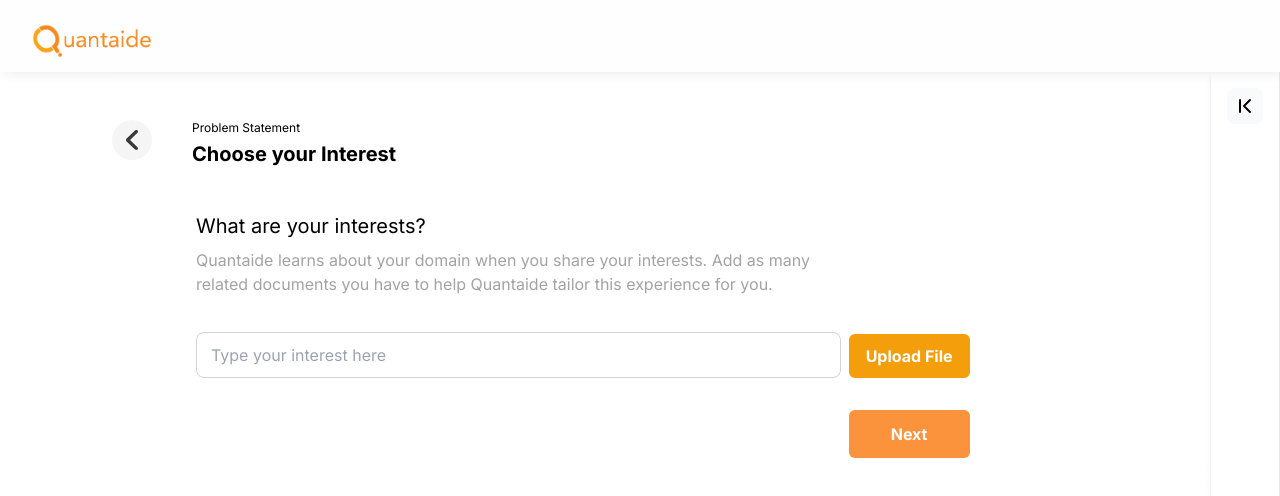
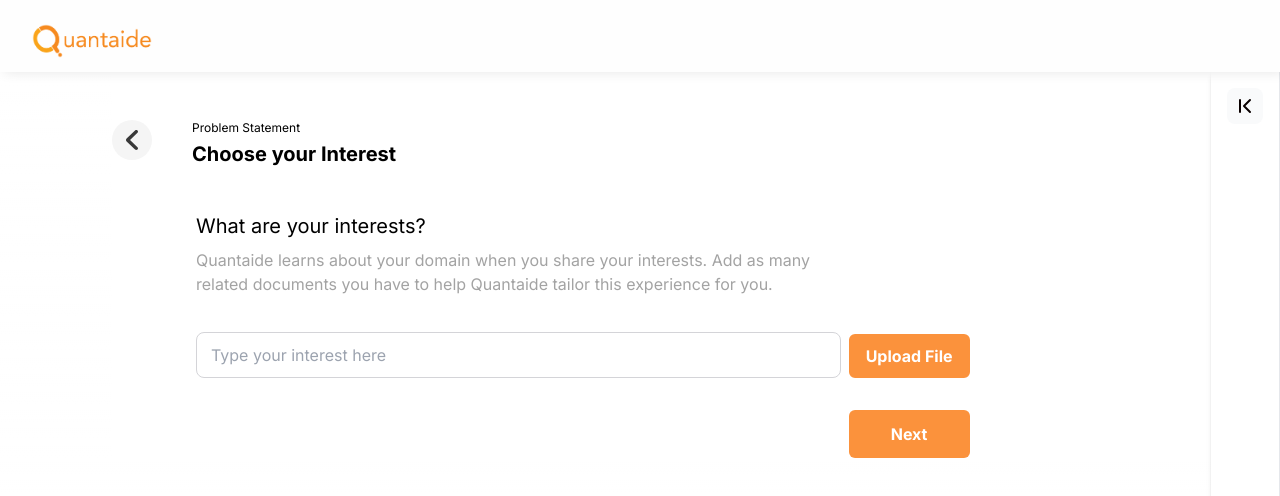
Before and after one commit to M-Chirag/quantaide-web-app, a Next.js app: page /module1/stage1 in a window 1280 px wide. Shown: the top 496 px of the page. Built offline with nearby package versions, Linux system fonts and the light colour scheme.

Commit message:
upload button color change

```diff
--- a/src/app/module1/FileUploader.tsx
+++ b/src/app/module1/FileUploader.tsx
@@ -9,7 +9,9 @@ const FileUploader: React.FC<FileUploaderProps> = ({ onFileNameChange }) => {
   const [uploaded, setUploaded] = useState(false);
   const fileInputRef = useRef<HTMLInputElement>(null);
 
-  const handleFileChange = async (event: React.ChangeEvent<HTMLInputElement>) => {
+  const handleFileChange = async (
+    event: React.ChangeEvent<HTMLInputElement>
+  ) => {
     console.log(event.target.files);
     const selectedFile = event.target.files?.[0];
     if (selectedFile) {
@@ -22,31 +24,33 @@ const FileUploader: React.FC<FileUploaderProps> = ({ onFileNameChange }) => {
     if (!selectedFile) return; // Return if no file selected
     console.log(selectedFile.name);
     const formdata = new FormData();
-    formdata.append("question", "Revert with same value");
-    formdata.append("instruction", "Dont do anything.");
-    formdata.append("file_data", selectedFile, selectedFile.name);
+    formdata.append('question', 'Revert with same value');
+    formdata.append('instruction', 'Dont do anything.');
+    formdata.append('file_data', selectedFile, selectedFile.name);
 
     const requestOptions: RequestInit = {
-      method: "POST",
+      method: 'POST',
       body: formdata,
-      redirect: "follow"
+      redirect: 'follow',
     };
 
     try {
-      console.log("Sending request:", requestOptions);
-      const response = await fetch("https://us-central1-encoded-antenna-362401.cloudfunctions.net/python-http-function", requestOptions);
-      console.log("Response:", response);
+      console.log('Sending request:', requestOptions);
+      const response = await fetch(
+        'https://us-central1-encoded-antenna-362401.cloudfunctions.net/python-http-function',
+        requestOptions
+      );
+      console.log('Response:', response);
       const result = await response.text();
-      console.log("Result:", result);
+      console.log('Result:', result);
       setUploaded(true);
       onFileNameChange(selectedFile.name);
     } catch (error) {
       console.error(error);
-      onFileNameChange("Server Error");
+      onFileNameChange('Server Error');
       // Handle error here
     } finally {
       setLoading(false);
-
     }
   };
 
@@ -59,21 +63,31 @@ const FileUploader: React.FC<FileUploaderProps> = ({ onFileNameChange }) => {
   return (
     <div className={`self-end`}>
       <input
-        type="file"
+        type='file'
         ref={fileInputRef}
         onChange={handleFileChange}
         style={{ display: 'none' }}
       />
-      <button disabled={uploaded || loading} onClick={handleIconClick} className="font-bold border border-solid border-2 border-amber-500 bg-amber-500 text-white rounded-md" style={{ minWidth: '121px', maxWidth: '121px', minHeight: '44px', maxHeight: '44px' }}>
+      <button
+        disabled={uploaded || loading}
+        onClick={handleIconClick}
+        className='font-bold border border-solid border-2 border-orange-400 bg-orange-400 text-white rounded-md'
+        style={{
+          minWidth: '121px',
+          maxWidth: '121px',
+          minHeight: '44px',
+          maxHeight: '44px',
+        }}
+      >
         {loading ? (
-          <div className="fixed top-0 left-0 w-full h-full bg-gray-900 bg-opacity-50 flex items-center justify-center z-50">
-          <div className="flex items-center">
-            <div className="loader ease-linear rounded-full border-4 border-t-4 border-gray-200 h-6 w-6 mr-2"></div>
-            <span className="text-white">Loading...</span>
+          <div className='fixed top-0 left-0 w-full h-full bg-gray-900 bg-opacity-50 flex items-center justify-center z-50'>
+            <div className='flex items-center'>
+              <div className='loader ease-linear rounded-full border-4 border-t-4 border-gray-200 h-6 w-6 mr-2'></div>
+              <span className='text-white'>Loading...</span>
+            </div>
           </div>
-        </div>
         ) : (
-          <span className="self-end cursor-pointer">
+          <span className='self-end cursor-pointer'>
             {uploaded ? 'File uploaded' : 'Upload File'}
           </span>
         )}
--- a/src/app/module6/stage5/page.tsx
+++ b/src/app/module6/stage5/page.tsx
@@ -163,7 +163,7 @@ export default function Stage2() {
                   <div className='flex justify-end mb-10'>
                     <Link href={'../module6/complete'} passHref>
                       <button className='justify-center self-end px-10 py-2.5 mt-12 text-base font-bold text-white bg-orange-400 rounded-md max-md:px-5 max-md:mt-10'>
-                        Next
+                        Done
                       </button>
                     </Link>
                   </div>
```
